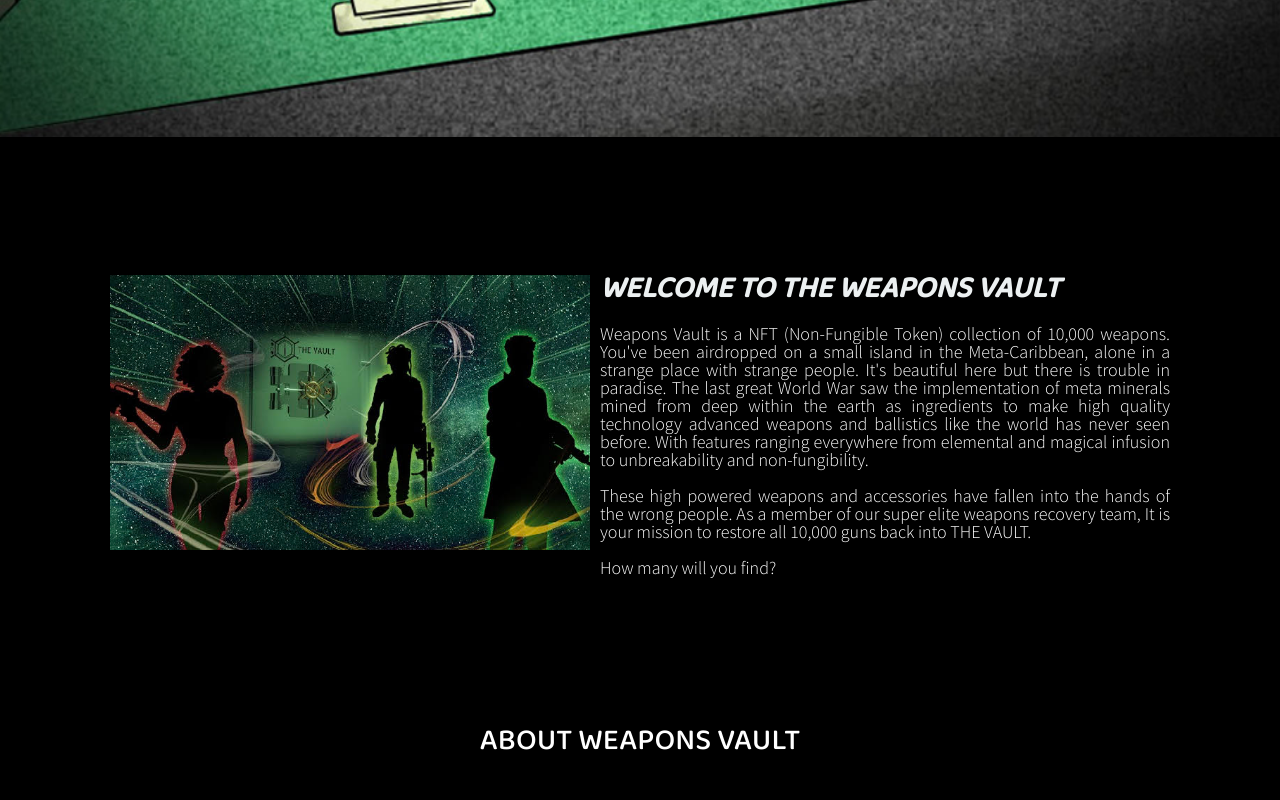
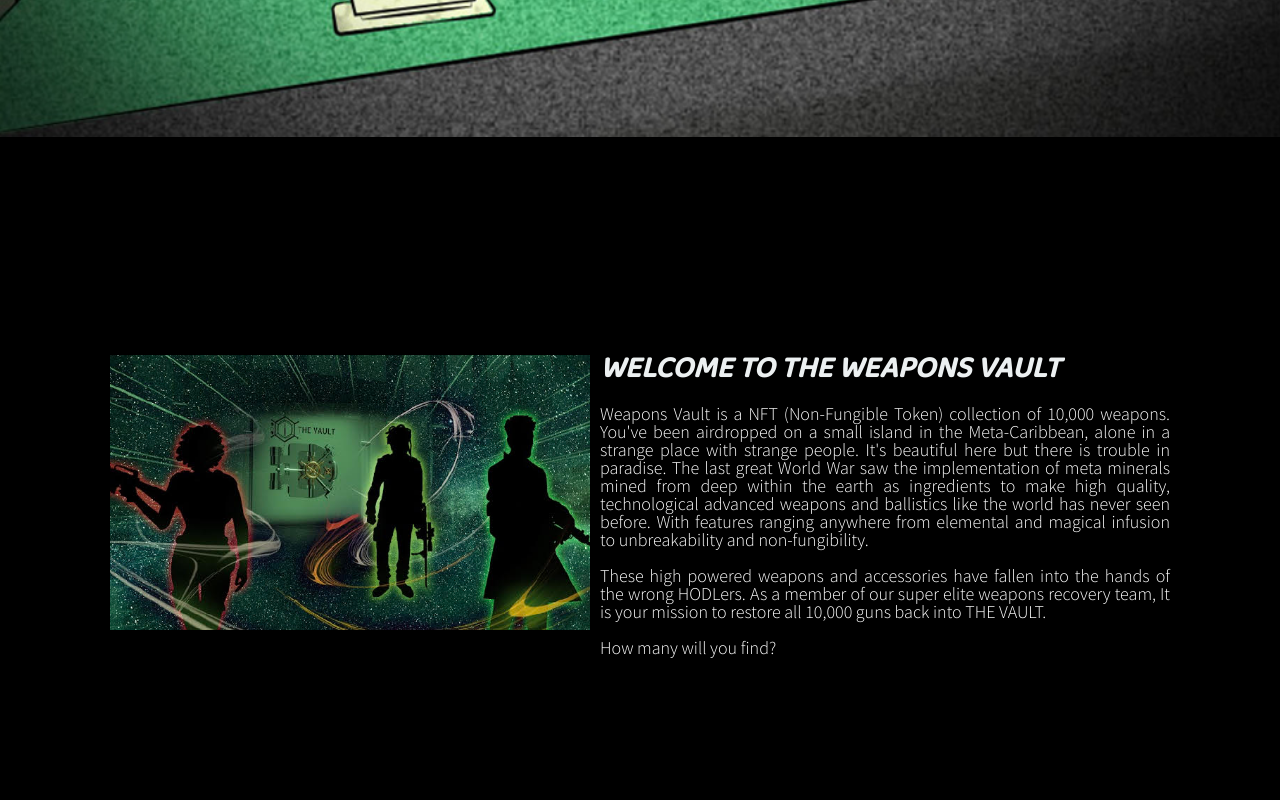
Before and after one commit to n5229/WeaponsVault, a React (Create React App) app in the folder Weapons/: page / in a window 1280 px wide. Shown: the part 880-1680 px from the top of the page. Built offline with nearby package versions, Linux system fonts and the light colour scheme; a web font is replaced by a local one.

Commit message:
Words changes and mobile edits

```diff
--- a/Weapons/public/config/theme.css
+++ b/Weapons/public/config/theme.css
@@ -162,7 +162,7 @@ padding: 10px;
 @media only screen and (max-width: 375px){
 .countdownContainer
 {
-transform: translateX(-50%) translateY(-230%);
+transform: translateX(-50%) translateY(-100%);
 width: auto;
 position: relative;
 }
@@ -174,6 +174,7 @@ transform: translateX(-50%) translateY(-320%);
 width: auto;
 position: relative;
 }
+
 }
 
 
@@ -229,7 +230,7 @@ text-align: left;
 position: relative;
 width: 100%;
 padding: 60px 100px;
-margin-top: -10%;
+
 }
 .Container h2 /*.vWelcome  Welcome to the Vault Header */
 {
@@ -264,14 +265,14 @@ padding: 10px;
 justify-content: flex-end;
 position: relative;
 padding: 20px 20px;
-margin-top: -100%;
+margin-top: -30%;
 
 }
 .Containerimg
 {
 float:left;
-width: 200px;
-length: 300px;
+width: 100%;
+
 }
 
 .Container p{
@@ -360,7 +361,7 @@ width: auto;
 .Container
 {
 padding: 20px 20px;
-margin-top: -40%;
+margin-top: -30%;
 }
 
 }
@@ -509,6 +510,7 @@ color: rgb(255, 255, 255);
 {
 background-image: url("../config/images/BG1.jpg");
 max-width: 100%;
+background-position: center;
 }
 
 
--- a/Weapons/public/index.html
+++ b/Weapons/public/index.html
@@ -90,9 +90,9 @@ countdown();
   You've been airdropped on a small island in the Meta-Caribbean, alone in a
   strange place with strange people. It's beautiful here but there is trouble in paradise.
   The last great World War saw the implementation of meta minerals mined from deep within
-  the earth as ingredients to make high quality technology advanced weapons and
-  ballistics like the world has never seen before. With features ranging everywhere from
-  elemental and magical infusion to unbreakability and non-fungibility.<br/> <br/> These high powered weapons and accessories have fallen into the hands of the wrong people.
+  the earth as ingredients to make high quality, technological advanced weapons and
+  ballistics like the world has never seen before. With features ranging anywhere from
+  elemental and magical infusion to unbreakability and non-fungibility.<br/> <br/> These high powered weapons and accessories have fallen into the hands of the wrong HODLers.
   As a member of our super elite weapons recovery team, It is your mission to restore all 10,000 guns back into THE VAULT.
   <br/> <br/>How many will you find?
   </p>
@@ -161,7 +161,7 @@ ABOUT WEAPONS VAULT
   <p>
   <em>Our team has worked assiduously to ensure every aspect of this project is top quality.<br/>
   We value your support and we'll continue to produce top quality results #EliteAgents #TheVault</em><br/> <br/>
-  Our Volume I Objectives will be activated when the initial sale is completed.
+  Volume I Objectives will be activated when the initial sale is complete.
   <br/>There is a possibility that Volume I and II might run concurrently to bring great value to the community.
   <br/> <br/> <br/> <br/>
 
@@ -240,7 +240,7 @@ In Association with
 <br/>  <br/>  <br/>
 
 <div class="contractAddress">
-VERIFIED SMART CONTRACT ADDRESS: <a HREF="https://rinkeby.etherscan.io/token/0xa671c61d7fe8c74a561e146eb72038eefe5a4469"> 0xa671c61D7FE8C74a561E146Eb72038EefE5a4469 </a>
+VERIFIED SMART CONTRACT ADDRESS: <a HREF="https://etherscan.io/token/0x59a7b8dc40095877902f5113fbad18be3f86d14f"> 0x59A7b8dC40095877902f5113fBaD18BE3f86D14F</a>
 </div>
 <br/> <br/>
 
--- a/Weapons/src/App.js
+++ b/Weapons/src/App.js
@@ -210,18 +210,14 @@ function App() {
 
     <s.Screen>
              <StyledImg alt={"CoverArt"} src={"/config/images/CAN3.jpg"} />
-      <s.Container
+      <s.Container >
+        <s.SpacerSmall />
+        <ResponsiveWrapper  style={{ }} test>
 
-       >
-        <s.SpacerSmall />
-
-        <ResponsiveWrapper flex={1} style={{ padding: 24 }} test>
-          <s.Container flex={1} jc={"center"} ai={"center"}>
-          </s.Container>
           <s.SpacerLarge />
           <s.Container
 
-          flex={2}
+
           jc={"center"}
           ai={"center"}
           style={{
```
